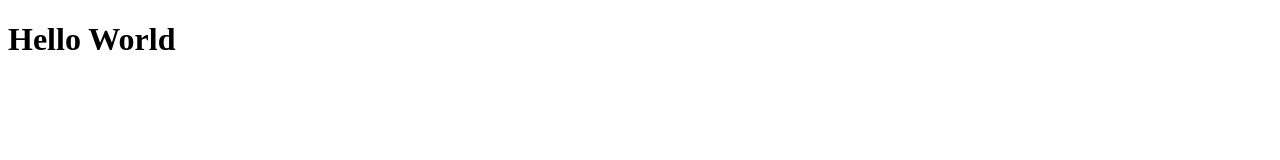
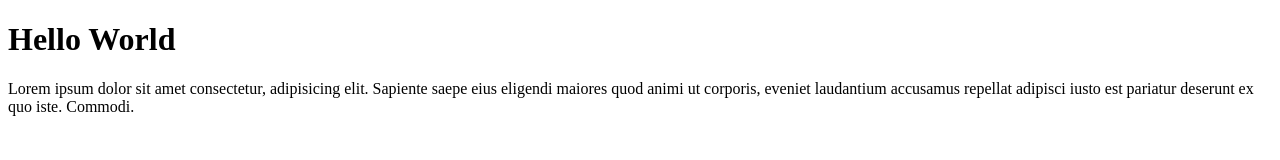
Before and after one commit to abdulrohim99/abdul-git-test, a plain HTML site: page index.html in a window 1280 px wide. Drawn offline with Linux system fonts and the light colour scheme.

Commit message:
menambahkan line baru

```diff
--- a/index.html
+++ b/index.html
@@ -10,6 +10,8 @@
 
 <body>
     <h1>Hello World</h1>
+    <p>Lorem ipsum dolor sit amet consectetur, adipisicing elit. Sapiente saepe eius eligendi maiores quod animi ut
+        corporis, eveniet laudantium accusamus repellat adipisci iusto est pariatur deserunt ex quo iste. Commodi.</p>
 </body>
 
 </html>
```
